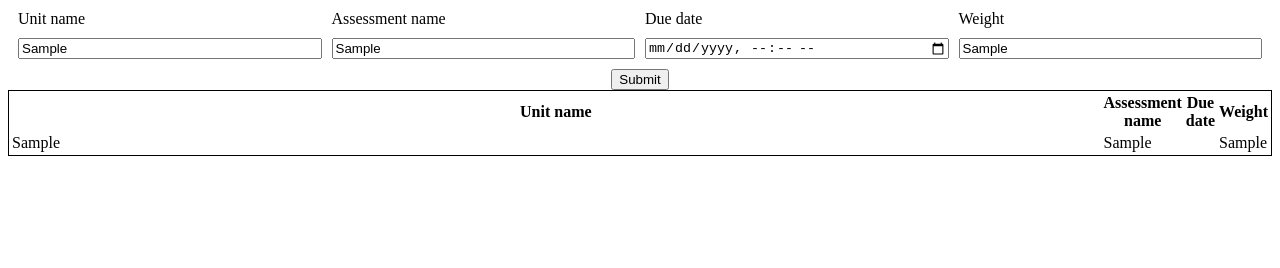
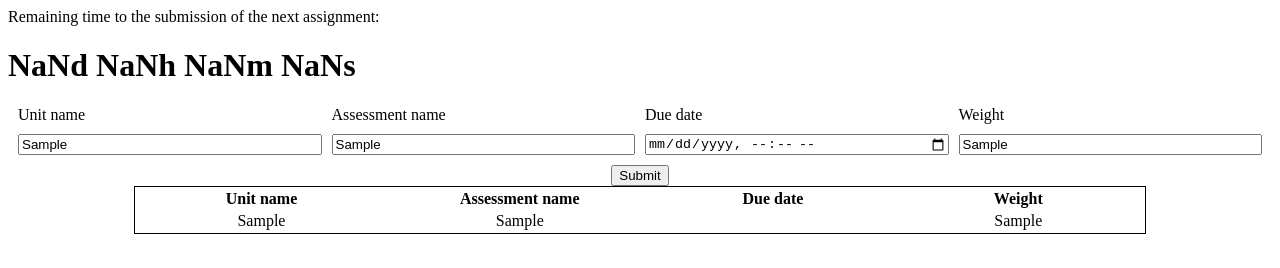
Before and after one commit to ekwa0007/Web-Hackathon, a plain HTML site: page test.html in a window 1280 px wide. Both pictures are taken after typing "Sample", "Sample", "Sample" into the empty fields and a click on the button "Submit". Drawn offline with Linux system fonts and the light colour scheme.

Commit message:
Countdown and stuff

```diff
--- a/test.css
+++ b/test.css
@@ -24,15 +24,18 @@
 
 #outputTable{
     display: block;
-    width: 100%;
+    width: 80%;
     height: auto;
     margin-left: auto;
     margin-right: auto;
     border: 1px solid;
+    text-align: center;
 }
-td{
-    width: 100%;
+
+#unamehead, #anamehead, #duehead, #weighthead{
+    width: 30rem;
+    height: auto;
+    margin-left: auto;
+    margin-right: auto;
+    text-align: center;
 }
-tr{
-    width: 100%;
-}
--- a/test.html
+++ b/test.html
@@ -7,6 +7,8 @@
     <title>Document</title>
 </head>
 <body>
+    <label>Remaining time to the submission of the next assignment:</label>
+    <h1 id = "theFinalCountdown"></h1>
     <div id="assesInfo">
         <label id ="uname"> Unit name</label>
         <label id ="aname"> Assessment name</label>
@@ -21,10 +23,10 @@
     <button id="infoSubmit">Submit</button>
     <div id="output">
         <table id="outputTable">
-            <th>Unit name</th>
-            <th>Assessment name</th>
-            <th>Due date</th>
-            <th>Weight</th>
+            <th id ="unamehead">Unit name</th>
+            <th id ="anamehead">Assessment name</th>
+            <th id ="duehead">Due date</th>
+            <th id ="weighthead">Weight</th>
         </table>
     </div>
     <script src="test.js"></script>
--- a/test.js
+++ b/test.js
@@ -1,13 +1,15 @@
+var table = document.getElementById("outputTable");
+var values = [];
 document.getElementById("infoSubmit").onclick = () =>{
         insertData();
+        updateCountdown();
 }
 
 
 function insertData(){
-    let table = document.getElementById("outputTable");
-    let values = [document.getElementById("unamein").value, document.getElementById("anamein").value, document.getElementById("adatein").value, document.getElementById("aweightin").value]
+    values.push([document.getElementById("unamein").value, document.getElementById("anamein").value, document.getElementById("adatein").value, document.getElementById("aweightin").value])
     let row = document.createElement("tr");
-    for (let item of values){
+    for (let item of values[values.length - 1]) {
         var data = document.createElement("td");
         var itemin = document.createTextNode(item);
         data.appendChild(itemin);
@@ -15,3 +17,32 @@ function insertData(){
     }
     table.appendChild(row);
 };
+
+function updateCountdown(){
+    var countDownDate = new Date(values[0][2]).getTime();
+
+    // Update the count down every 1 second
+    var x = setInterval(function() {
+        // Get today's date and time
+        var now = new Date().getTime();
+
+        // Find the distance between now and the count down date
+        var distance = countDownDate - now;
+
+        // Time calculations for days, hours, minutes and seconds
+        var days = Math.floor(distance / (1000 * 60 * 60 * 24));
+        var hours = Math.floor((distance % (1000 * 60 * 60 * 24)) / (1000 * 60 * 60));
+        var minutes = Math.floor((distance % (1000 * 60 * 60)) / (1000 * 60));
+        var seconds = Math.floor((distance % (1000 * 60)) / 1000);
+
+        // Output the result in an element with id="demo"
+        document.getElementById("theFinalCountdown").innerHTML = days + "d " + hours + "h "
+        + minutes + "m " + seconds + "s ";
+
+        // If the count down is over, write some text
+        if (distance < 0) {
+            clearInterval(x);
+            document.getElementById("theFinalCountdown").innerHTML = "EXPIRED";
+        }
+    }, 1000);
+}
```
